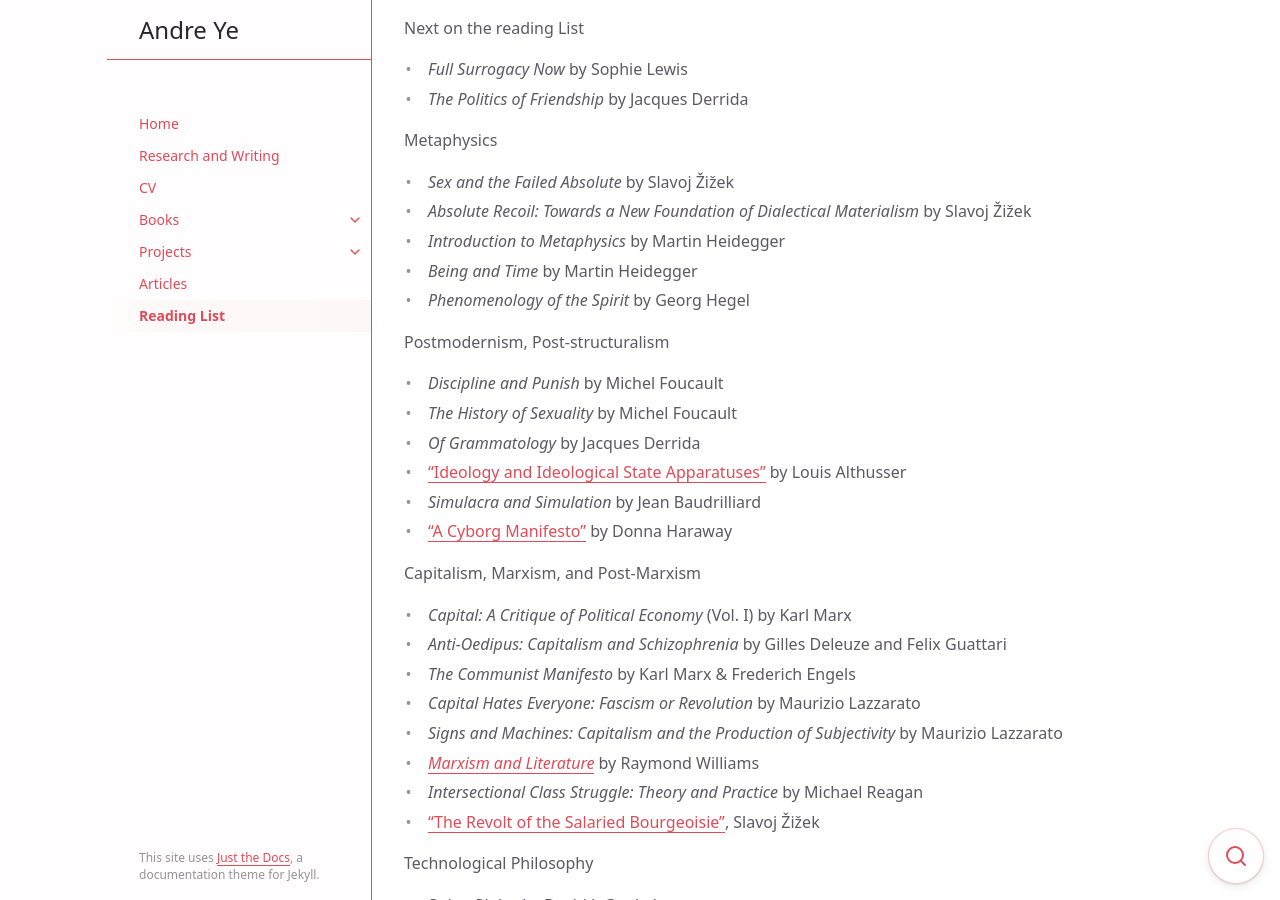
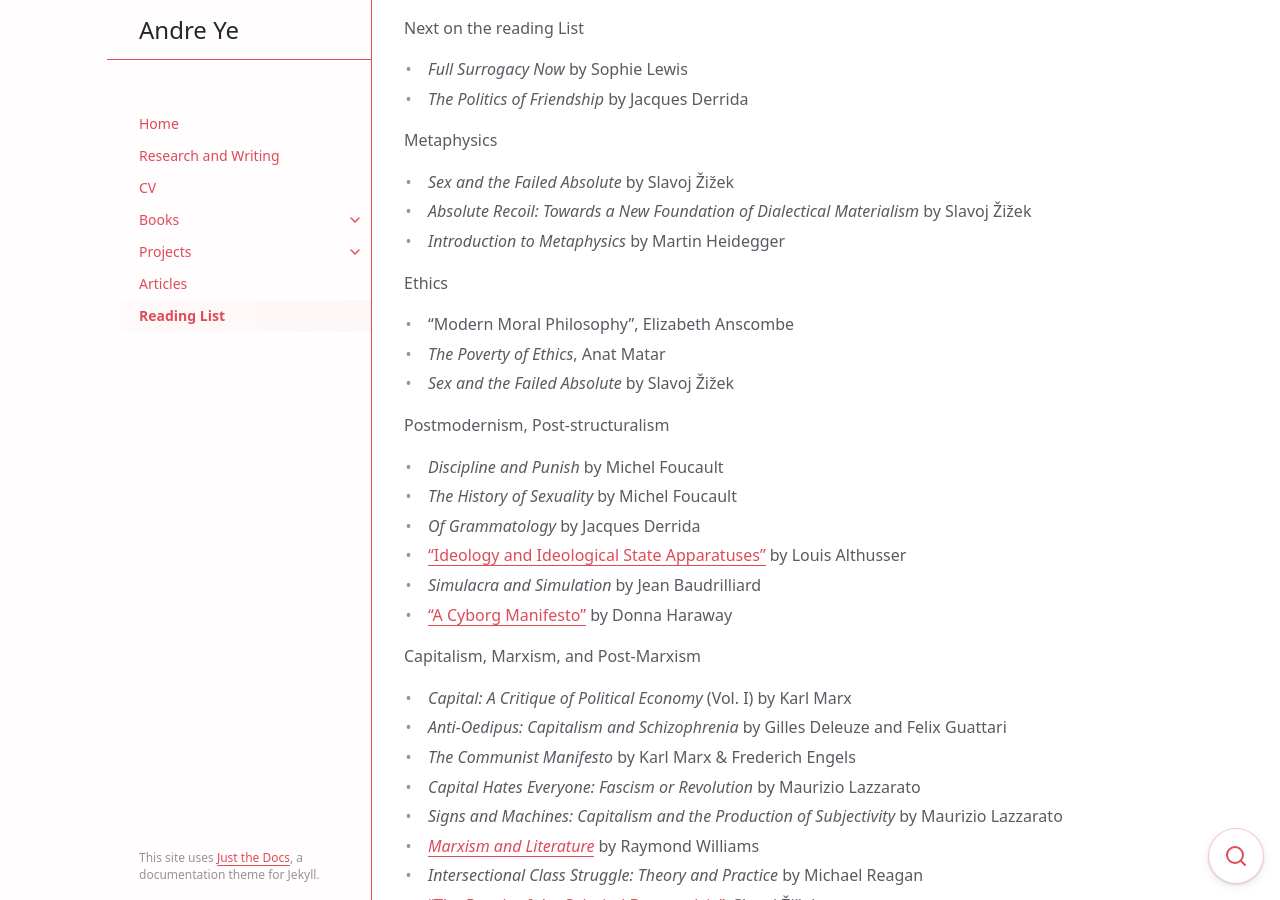
Before and after one commit to andre-ye/andre-ye.github.io-retired, a Jekyll site: the page built from docs/reading-list.md, in a window 1280 px wide and 900 px high, scrolled down 2960 px. Built offline with Jekyll 4.4.1, drawn with Linux system fonts in a browser that asks for light colours; nearby versions of some CDN libraries; some of the changed text lies outside the part shown.

Commit message:
Update reading-list.md

```diff
--- a/docs/reading-list.md
+++ b/docs/reading-list.md
@@ -107,8 +107,11 @@ Metaphysics
 - *Sex and the Failed Absolute* by Slavoj Žižek
 - *Absolute Recoil: Towards a New Foundation of Dialectical Materialism* by Slavoj Žižek
 - *Introduction to Metaphysics* by Martin Heidegger
-- *Being and Time* by Martin Heidegger
-- *Phenomenology of the Spirit* by Georg Hegel
+
+Ethics
+- "Modern Moral Philosophy", Elizabeth Anscombe
+- *The Poverty of Ethics*, Anat Matar
+- *Sex and the Failed Absolute* by Slavoj Žižek
 
 Postmodernism, Post-structuralism
 - *Discipline and Punish* by Michel Foucault
```
Also changed, not shown: other parts of docs/reading-list.md (+3 -1 lines).
